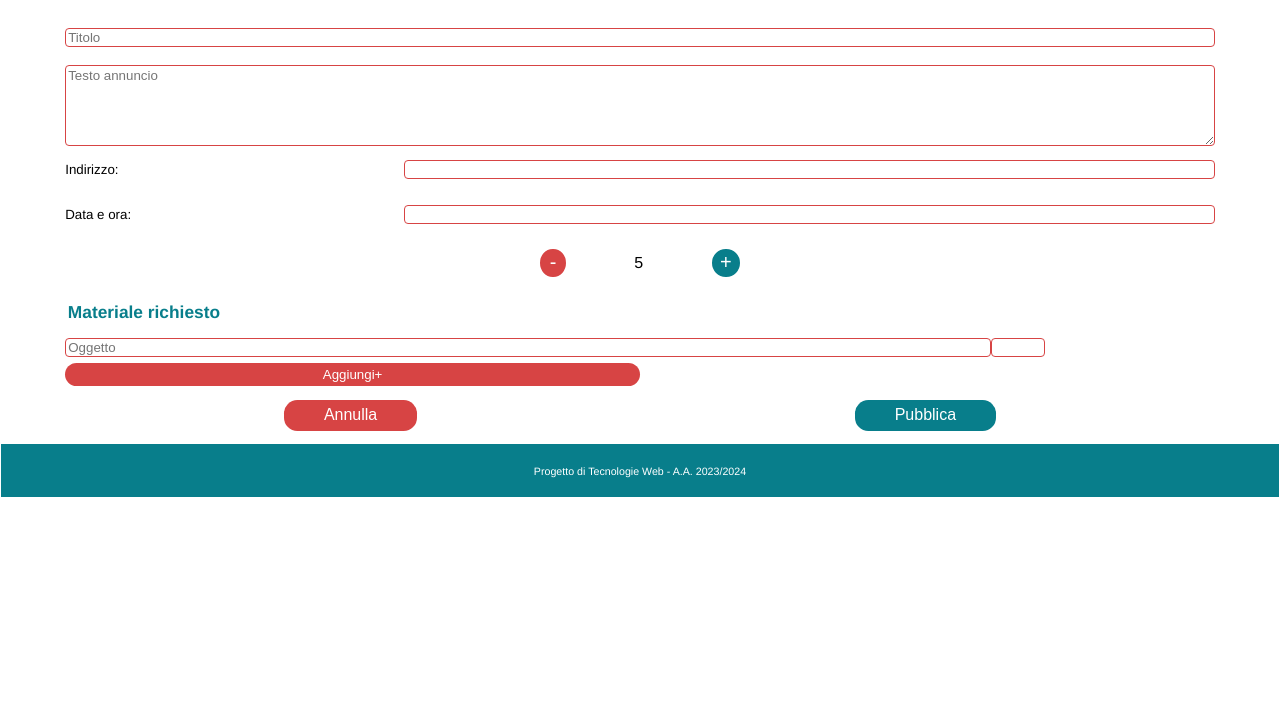
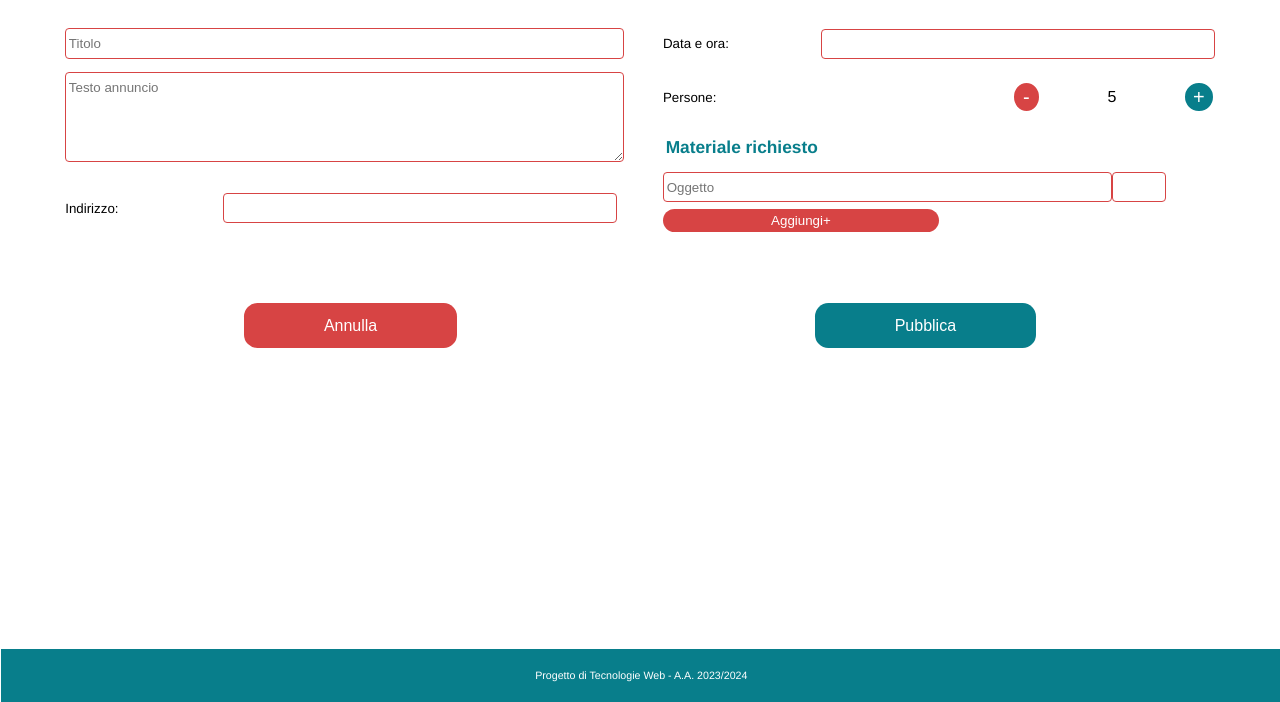
Before and after one commit to leo-tasso/Hilfe, a PHP site: page /html/creaPost.html in a window 1280 px wide. Shown: the part 98-800 px from the top of the page. Run offline with PHP 8.4, Linux system fonts and the light colour scheme.

Commit message:
add desktop version for "crea post"

```diff
--- a/css/styleCreaPost.css
+++ b/css/styleCreaPost.css
@@ -2,6 +2,11 @@ main{
     display: flex;
     flex-direction: column;
 
+}
+
+#titolo, #annuncio{
+    width:100%;
+    margin-bottom: 10pt;
 }
 
 textarea, input{
@@ -21,7 +26,7 @@ textarea::placeholder{
     width: 90%;
 }
 
-.giorno, .luogo{
+.giorno, .luogo, .pers{
     display: flex;
     font-size: 10pt;
     margin: 10pt 0;
@@ -49,10 +54,15 @@ h1{
     margin-left: 2pt;
 }
 
+.numPersone{
+    display: flex;
+    width:100%;
+    justify-content: space-between;
+}
+
 .persone{
     display: flex;
     flex-direction: row;
-    width: 100%;
     align-items: center;
     justify-content: center;
 }
@@ -129,3 +139,43 @@ h1{
     background-color: white;
     color:#d74444;
 }
+
+
+
+
+@media screen and (min-width: 768px) {
+    .container{
+        display: flex;
+        flex-direction:row;
+        justify-content: space-between;
+        align-items: center;
+    }
+
+    .form>footer{
+        margin-top: 50pt;
+        width:100%;
+    }
+
+    #titolo, textarea, .luogo input, .giorno input, #oggetto{
+        padding:5pt 2pt;
+    }
+    .pubblica, .annulla{
+        padding: 10pt 60pt;
+    }
+
+    .colonna1, .colonna2{
+        width:48%;
+    }
+
+    .colonna2{
+        width:48%;
+
+    }
+
+    .footer{
+        position: absolute;
+        bottom: 0;
+    }
+
+
+}
--- a/html/creaPost.html
+++ b/html/creaPost.html
@@ -59,6 +59,8 @@
         <main>
             <section>
                 <form class="form" action="#" method="POST">
+                    <div class="container">
+                    <div class="colonna1">
                     <label for="titolo" hidden>Titolo</label><br/>
                     <input type="text" id="titolo" name="titolo" placeholder="Titolo"/>
                     <label for="annuncio" hidden>Testo annuncio</label><br/>
@@ -67,14 +69,19 @@
                         <label for="indirizzo">Indirizzo:</label>
                         <input type="text" id="indirizzo" name="fname"/>
                     </div>
+                    </div>
+                    <div class="colonna2">
                     <div class="giorno">
                         <label for="date">Data e ora:</label>
                         <input id="date" type="datetime" name="daytime"/>
                     </div>
-                    <div class="persone">
+                    <div class="numPersone">
+                        <p class="pers">Persone:</p>
+                        <div class="persone">
                         <input class="meno" type="button" name="-" value="-">
                         <p class="numero">5</p>
                         <input class="piu" type="button" name="+" value="+">
+                        </div>
                     </div>
                     <h2>Materiale richiesto</h2>
                     <div class="materiale">
@@ -84,6 +91,8 @@
                         <input type="number" name="quantità" min="1" max="20"/>
                     </div>
                     <input class="aggiungi" type="button" name="Aggiungi+" value="Aggiungi+">
+                    </div>
+                    </div>
                     <footer>
                         <input class="annulla" type="button" name="Annulla" value="Annulla">
                         <input class="pubblica" type="button" name="Pubblica" value="Pubblica">
```
